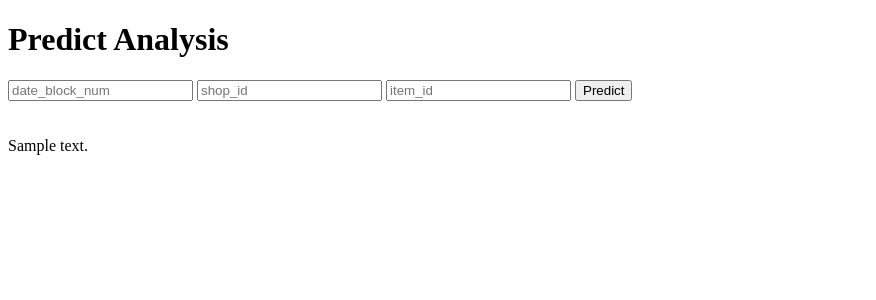
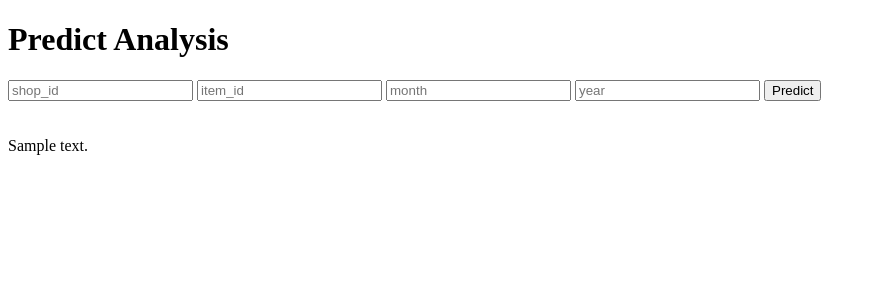
Before and after one commit to prasadheeramani/flask-machineLearning-app2, a Flask app: template templates/index.html in a window 1280 px wide. Shown: the top 300 px of the page, without its empty margins (0-876 px from the left). Run offline with Flask 2, Linux system fonts and the light colour scheme; the template is opened without the code that fills it: most values are stand-ins (such as "Sample title", 1, 10 or a date in 2020); parts of the project's set-up code (start-up, migrations or seed data) failed here and were passed over.

Commit message:
All changes are working

```diff
--- a/app.py
+++ b/app.py
@@ -5,67 +5,53 @@ from flask import Flask, request, jsonify, render_template
 import pickle
 
 app = Flask(__name__)
-# model = pickle.load(open('model.pkl', 'rb'))
 
+#Load model saved in model.pkl
 model=pickle.load(open('model.pkl','rb'))
+
+#load shops_data which have all shops, it is used for merging with another table
 shops = pd.read_csv('shops_data.csv')
 shops = shops[['shop_id', 'shop_category', 'shop_city']]
 
+#load items_data which have all shops, it is used for merging with another table
 items = pd.read_csv('items_data.csv')
-items = items[['item_id', 'item_category_id', 'name2', 'name3',
-       'item_price', 'subtype_code', 'type_code']]
+items = items[['item_id', 'item_category_id', 'name2', 'name3','item_price', 'subtype_code', 'type_code']]
 
+#Index homepage
 @app.route('/')
 def home():
     return render_template('index.html')
 
+"""
+ValuePredictor function return predicted value for a single tuple
+"""
 def ValuePredictor(values):
-    keys = ["date_block_num", "shop_id", "item_id"]
-#     values = [10,20,30]
+    #Created tuple column name
+    keys = ["shop_id", "item_id", "month", "year"]
+    dict_ = dict(zip(keys, values))
+    persistent_value = pd.DataFrame.from_dict(dict_, orient='index').T
 
-    dict_ = dict(zip(keys, values))
+    persistent_value['date_block_num'] = (persistent_value['year'] - 2013) * 12 + persistent_value['month'] - 1
+    days = pd.Series([31,28,31,30,31,30,31,31,30,31,30,31])
+    persistent_value["days"] = persistent_value["month"].map(days).astype(np.int8)
 
-#     print(dict_)
-    train = pd.DataFrame.from_dict(dict_, orient='index').T
+    persistent_value=pd.merge(persistent_value,items,on=['item_id'],how='inner')
+    persistent_value=pd.merge(persistent_value,shops,on=['shop_id'],how='inner')
+    persistent_value.sort_values(["date_block_num", "shop_id", "item_id"], inplace = True )
+    persistent_value=persistent_value.reset_index(drop=True)
 
-
-    train=pd.merge(train,items,on=['item_id'],how='inner')
-    train=pd.merge(train,shops,on=['shop_id'],how='inner')
-    train.sort_values(["date_block_num", "shop_id", "item_id"], inplace = True )
-    train=train.reset_index(drop=True)
-
-    train["month"] = train["date_block_num"] % 12
-    days = pd.Series([31,28,31,30,31,30,31,31,30,31,30,31])
-    train["days"] = train["month"].map(days).astype(np.int8)
-    train["year"] = 2013+(train["date_block_num"]/12).astype(np.int16)
-    train['month']=train['month']+1
-
-    t = train[['date_block_num', 'shop_id', 'item_id', 'shop_category', 'shop_city',
+    test_tuple = persistent_value[['date_block_num', 'shop_id', 'item_id', 'shop_category', 'shop_city',
        'item_category_id', 'name2', 'name3', 'subtype_code', 'type_code', 'days', 'month', 'year',
        'item_price', ]]
-    return model.predict(t)
-
+    return abs(model.predict(test_tuple))
 
 
 
 @app.route('/predict',methods=['POST'])
 def predict():
-    '''
-    For rendering results on HTML GUI
-    '''
     int_features = [int(x) for x in request.form.values()]
-    # final_features = [np.array(int_features)]
-
-    print(int_features)
-
     prediction = ValuePredictor(int_features)
-    print(prediction)
-
-    # output = round(prediction[0], 2)
-    # print(output)
-
-    return render_template('index.html', prediction_text='Prediction is: {}'.format(prediction))
-
+    return render_template('index.html', prediction_text='Predicted Sale is: {}'.format(prediction))
 
 if __name__ == "__main__":
     app.run(debug=True)
--- a/templates/index.html
+++ b/templates/index.html
@@ -18,10 +18,12 @@
 
     <!-- Main Input For Receiving Query to our ML -->
     <form action="{{ url_for('predict')}}" method="post">
-      <input type="text" name="date_block_num" placeholder="date_block_num" required="required" />
+
       <input type="text" name="shop_id" placeholder="shop_id" required="required" />
       <input type="text" name="item_id" placeholder="item_id" required="required" />
-
+      <input type="text" name="month" placeholder="month" required="required" />
+      <input type="text" name="year" placeholder="year" required="required" />
+      <!-- <input type="text" name="date_block_num" placeholder="date_block_num" required="required" /> -->
       <button type="submit" class="btn btn-primary btn-block btn-large">Predict</button>
     </form>
 
```
Also changed, not shown: model.py (deleted, +0 -39 lines), 1 other file.
